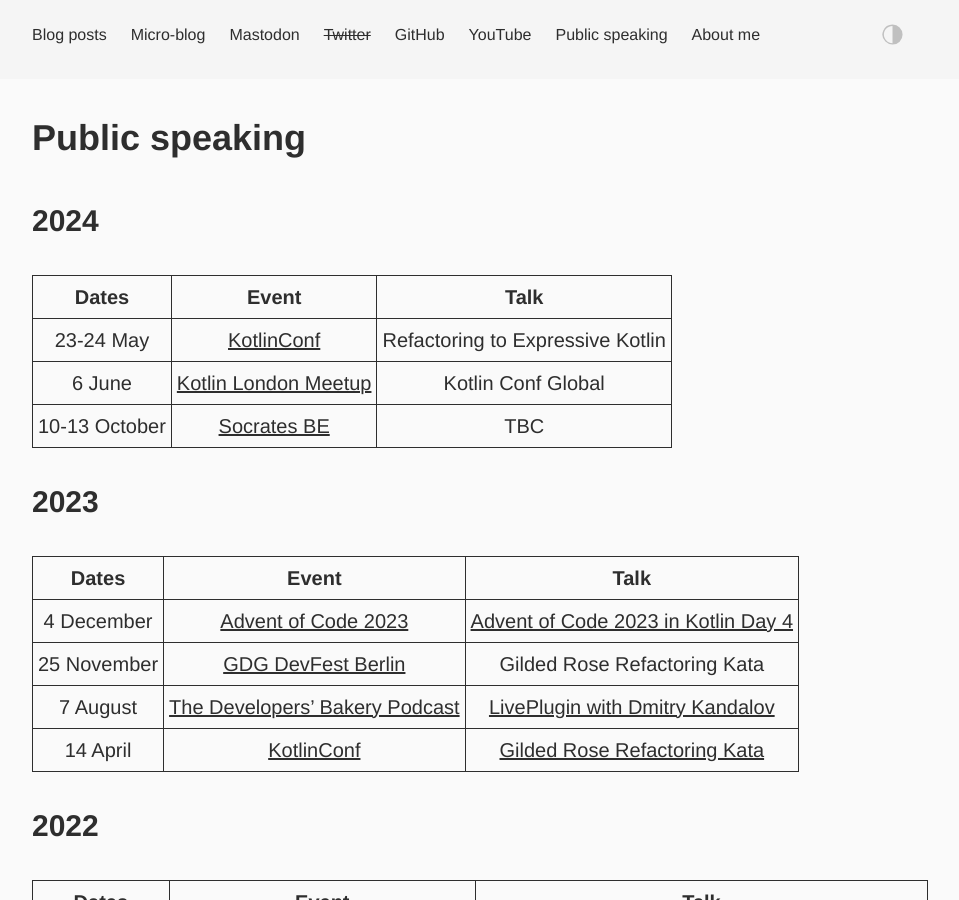
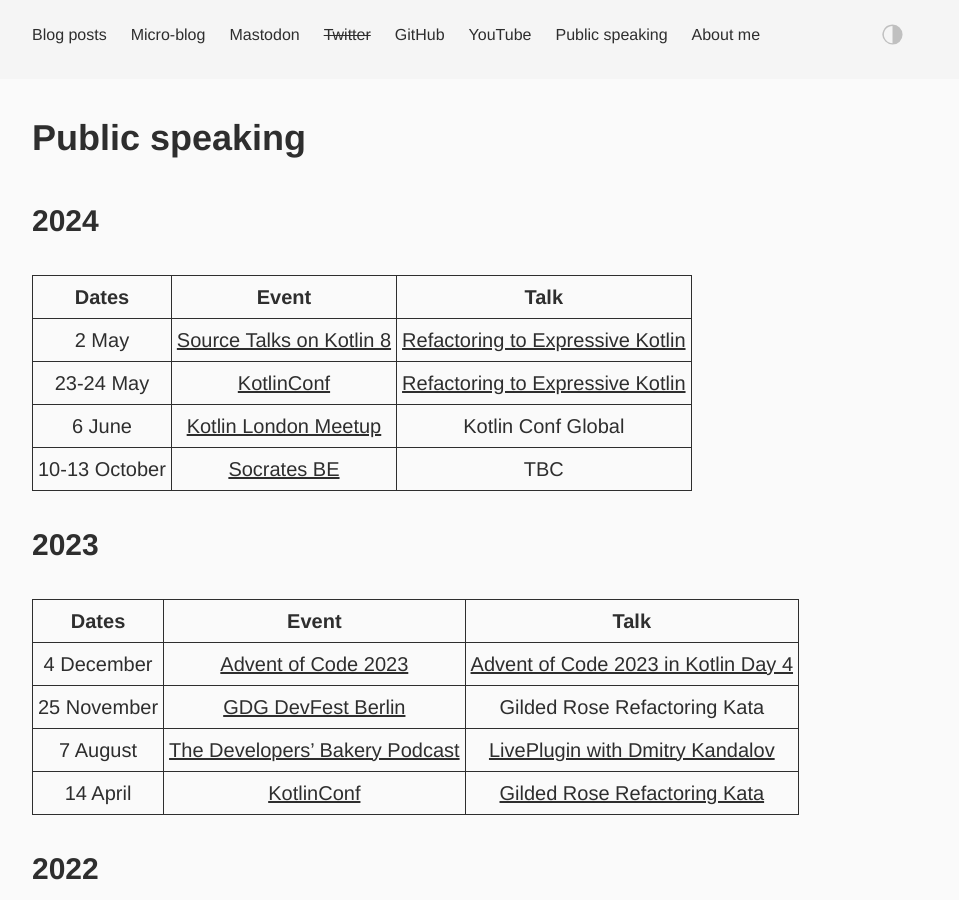
Before and after one commit to dkandalov/dkandalov.github.io, a Jekyll site: the page built from public-speaking.md, in a window 1280 px wide and 900 px high. Shown: the whole window, without its empty margins (160-1119 px from the left). Built offline with Jekyll 4.4.1, drawn with Linux system fonts in a browser that asks for light colours.

Commit message:
updated public speaking

```diff
--- a/public-speaking.md
+++ b/public-speaking.md
@@ -8,7 +8,8 @@ permalink: public-speaking
 
 | Dates | Event | Talk |
 | --- | --- | --- |
-| 23-24 May | [KotlinConf](https://kotlinconf.com) | Refactoring to Expressive Kotlin |
+| 2 May | [Source Talks on Kotlin 8](https://www.linkedin.com/company/source-technology-ltd) | [Refactoring to Expressive Kotlin](https://www.youtube.com/watch?v=UwM3b5D4FjU) |
+| 23-24 May | [KotlinConf](https://kotlinconf.com) | [Refactoring to Expressive Kotlin](https://www.youtube.com/watch?v=p5WylVjtzBQ) |
 | 6 June | [Kotlin London Meetup](https://www.meetup.com/kotlin-london/events/300882149) | Kotlin Conf Global |
 | 10-13 October | [Socrates BE](https://socratesbe.org) | TBC |
 {:.post-table}
```
